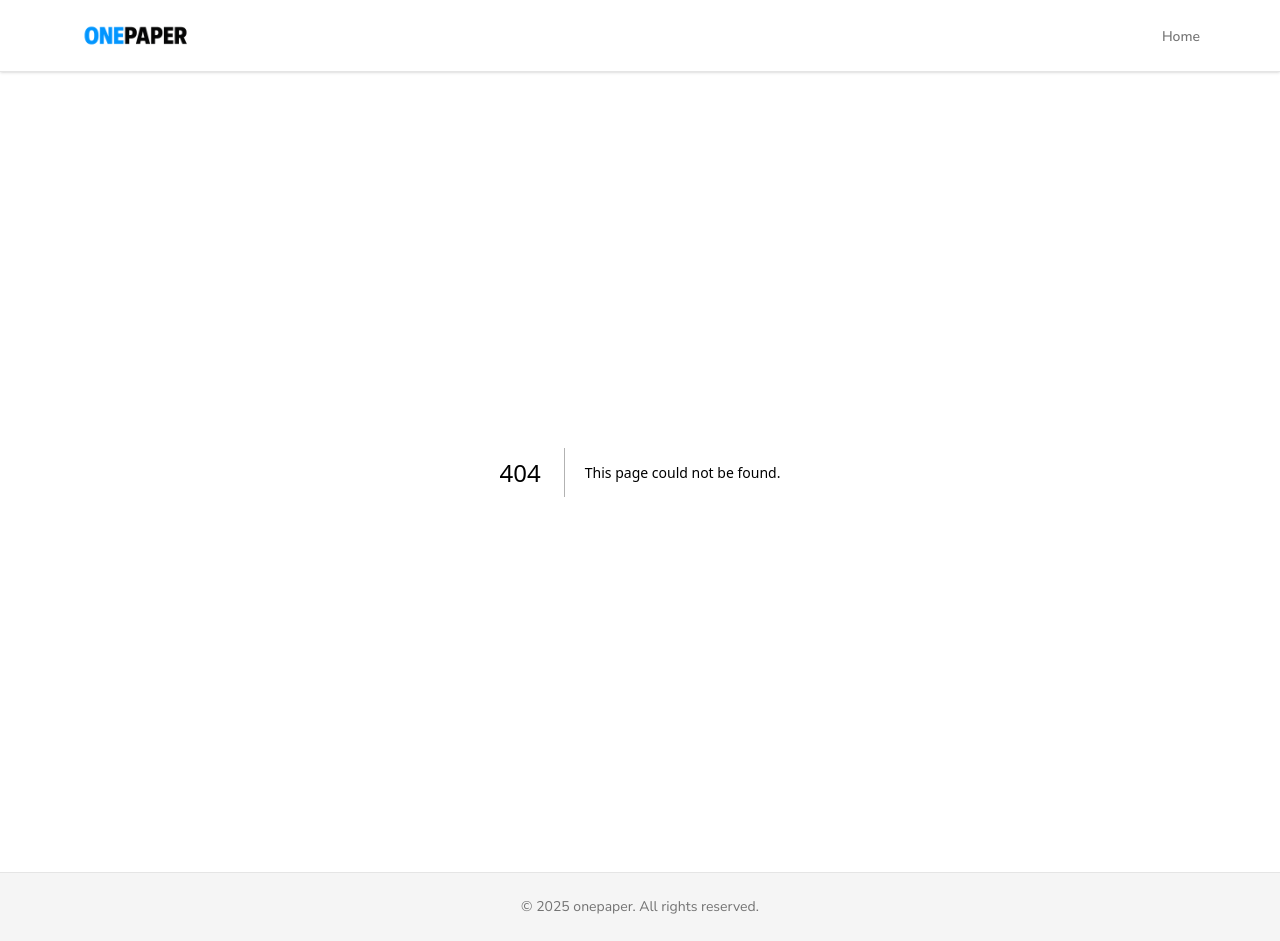
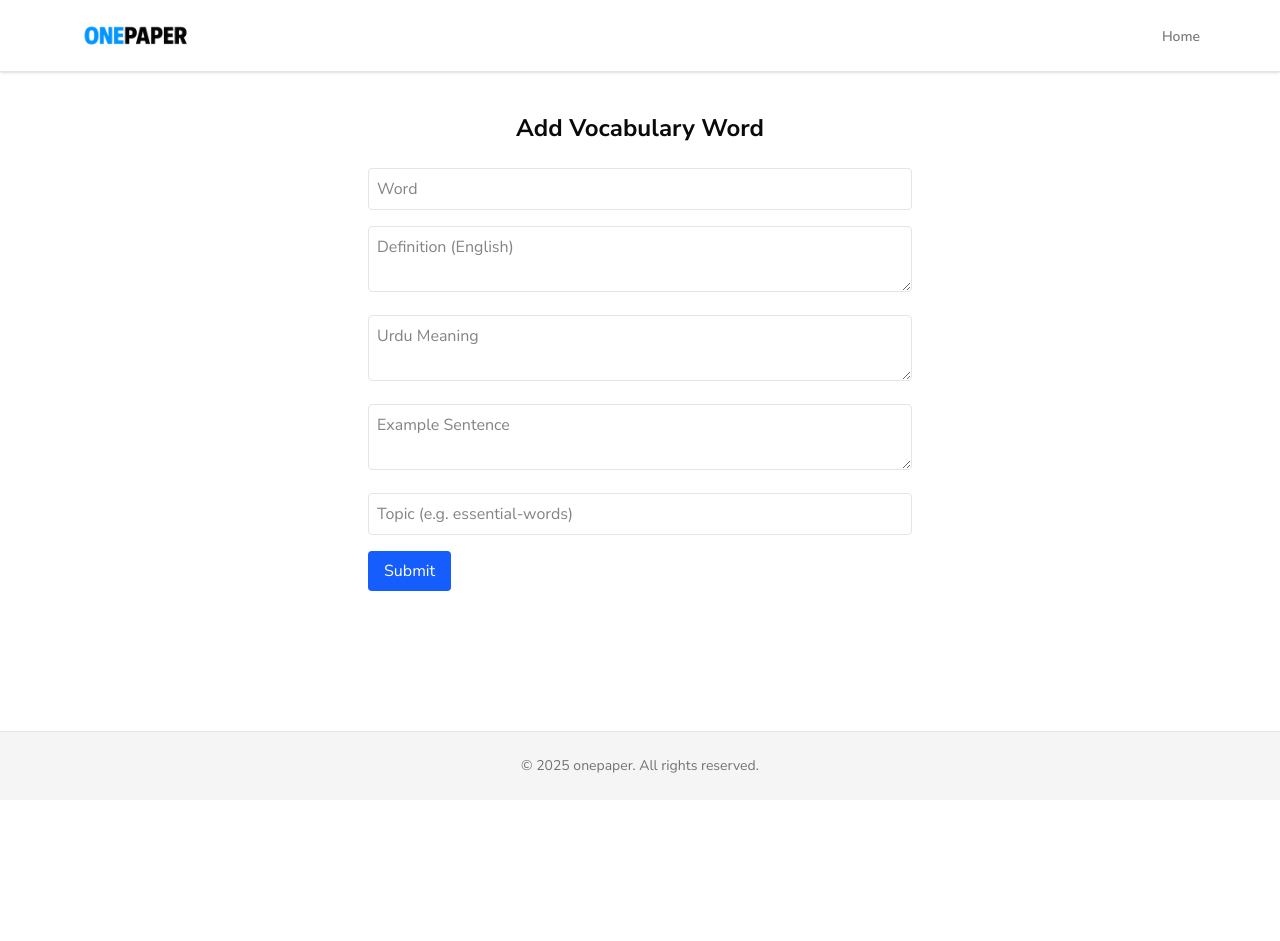
Before and after one commit to waqarkhan424/mcqs-app, a Next.js app: page /admin/vocabulary-upload in a window 1280 px wide. Before the commit this address had no page. After the commit the page ends 800 px from the top, so only its background shows below. Built offline with nearby package versions, Linux system fonts and the light colour scheme.

Commit message:
Initial commit

```diff
--- /dev/null
+++ b/app/admin/actions/add_vocabulary.ts
@@ -0,0 +1,24 @@
+"use server";
+
+import prisma from "@/lib/prisma";
+import { revalidatePath } from "next/cache";
+
+export async function add_vocabulary(formData: FormData) {
+    const word = formData.get("word") as string;
+    const definition = formData.get("definition") as string;
+    const urduMeaning = formData.get("urduMeaning") as string;
+    const example = formData.get("example") as string;
+    const topic = formData.get("topic") as string;
+
+    await prisma.vocabulary.create({
+        data: {
+            word,
+            definition,
+            urduMeaning,
+            example,
+            topic,
+        },
+    });
+
+    revalidatePath("/admin/vocabulary-upload");
+}
--- /dev/null
+++ b/app/admin/vocabulary-upload/page.tsx
@@ -0,0 +1,48 @@
+import { add_vocabulary } from "../actions/add_vocabulary";
+
+export default function VocabularyUploadPage() {
+    return (
+        <div className="max-w-xl mx-auto px-4 py-10">
+            <h1 className="text-2xl font-bold mb-6 text-center">Add Vocabulary Word</h1>
+
+            <form action={add_vocabulary} className="space-y-4">
+                <input
+                    name="word"
+                    required
+                    placeholder="Word"
+                    className="w-full border p-2 rounded"
+                />
+                <textarea
+                    name="definition"
+                    required
+                    placeholder="Definition (English)"
+                    className="w-full border p-2 rounded"
+                />
+                <textarea
+                    name="urduMeaning"
+                    required
+                    placeholder="Urdu Meaning"
+                    className="w-full border p-2 rounded"
+                />
+                <textarea
+                    name="example"
+                    required
+                    placeholder="Example Sentence"
+                    className="w-full border p-2 rounded"
+                />
+                <input
+                    name="topic"
+                    required
+                    placeholder="Topic (e.g. essential-words)"
+                    className="w-full border p-2 rounded"
+                />
+                <button
+                    type="submit"
+                    className="bg-blue-600 text-white px-4 py-2 rounded hover:bg-blue-700"
+                >
+                    Submit
+                </button>
+            </form>
+        </div>
+    );
+}
--- a/app/vocabulary/[topic]/page.tsx
+++ b/app/vocabulary/[topic]/page.tsx
@@ -1,4 +1,3 @@
-//@ts-nocheck
 import { notFound } from "next/navigation";
 import Typography from "@/components/ui/typography";
 import prisma from "@/lib/prisma";
```
